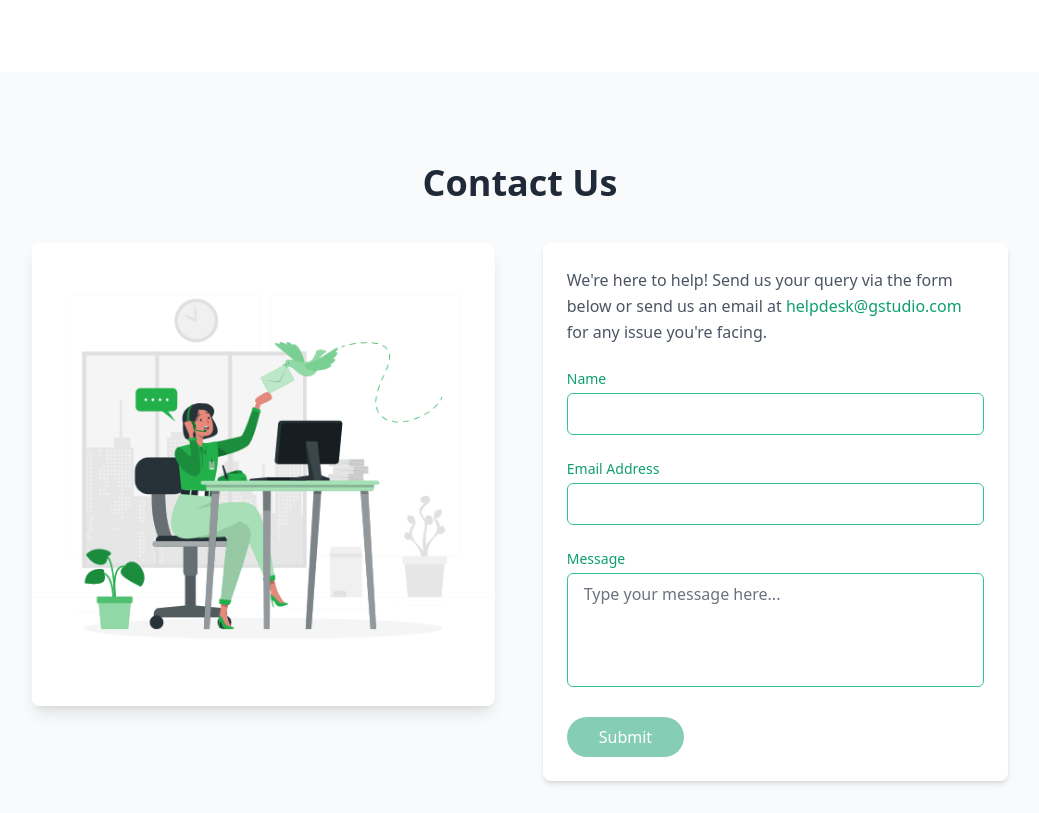
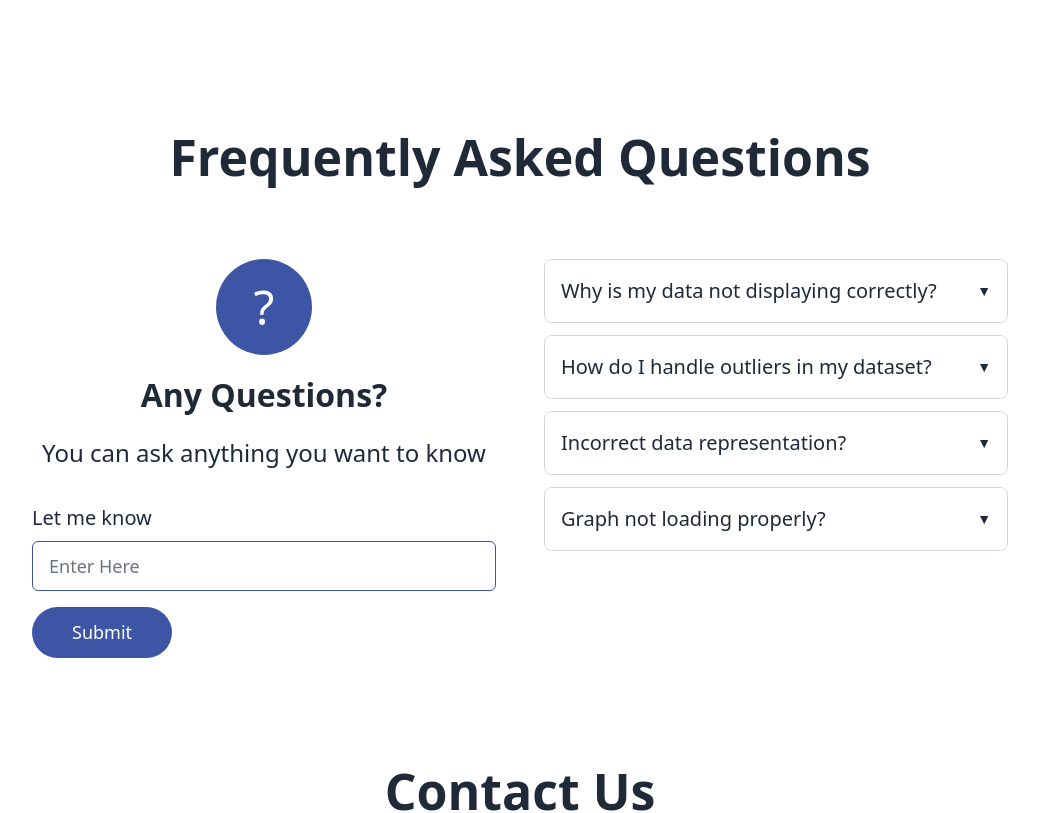
Before and after one commit to SokhengRan987/Final-Project-ReanData-G4-, a React (Vite) app: page / in a window 1280 px wide. Shown: the part 800-1613 px from the top of the page, without its empty margins (120-1159 px from the left). Built offline with nearby package versions, Linux system fonts and the light colour scheme.

Commit message:
helpandsupport

```diff
--- a/src/pages/HelpAndSupport.jsx
+++ b/src/pages/HelpAndSupport.jsx
@@ -1,14 +1,86 @@
-import React from "react";
+import React, { useState } from "react";
 import { motion } from "framer-motion";
-import contactImage from "../assets/C.gif"; // Adjust path based on your structure
 
 function HelpAndSupport() {
-  const [formData, setFormData] = React.useState({
+  // Contact form state
+  const [formData, setFormData] = useState({
     name: "",
     email: "",
     message: "",
   });
 
+  // FAQ accordion state
+  const [activeIndex, setActiveIndex] = useState(null);
+  const [userQuestion, setUserQuestion] = useState("");
+
+  // FAQ data
+  const faqData = [
+    {
+      id: 1,
+      question: "Why is my data not displaying correctly?",
+      answer: (
+        <ul className="text-bold list-disc pl-4 space-y-2 text-[18px]">
+          <a className="block mb-2 text-[18px] font-medium">
+            If your data is not displaying as expected, check for the following:
+          </a>
+          <li> Ensure your file is formatted correctly.</li>
+          <li> Verify that column headers are properly labeled.</li>
+          <li>
+            {" "}
+            Check if there are missing or incorrect values in your dataset.
+          </li>
+          <li> Refresh the page or try uploading the file again.</li>
+        </ul>
+      ),
+    },
+    {
+      id: 2,
+      question: "How do I handle outliers in my dataset?",
+      answer: (
+        <ul className="list-disc pl-4 space-y-2 text-[18px]">
+          <a className="block mb-2 text-[18px] font-medium">
+            Strategies for managing outliers in your dataset:
+          </a>
+          <li> Identify potential outliers using statistical methods.</li>
+          <li> Decide whether to remove, transform, or keep the outliers.</li>
+          <li> Use visualization techniques to understand their impact.</li>
+          <li> Consider the context of your data before making changes.</li>
+        </ul>
+      ),
+    },
+    {
+      id: 3,
+      question: "Incorrect data representation?",
+      answer: (
+        <ul className="list-disc pl-4 space-y-2 text-[18px]">
+          <a className="block mb-2 text-[18px] font-medium">
+            Troubleshooting data representation issues:
+          </a>
+          <li> Check data import settings and file compatibility.</li>
+          <li> Verify data type conversions.</li>
+          <li> Ensure consistent formatting across your dataset.</li>
+          <li> Use data validation tools to identify inconsistencies.</li>
+        </ul>
+      ),
+    },
+    {
+      id: 4,
+      question: "Graph not loading properly?",
+      answer: (
+        <ul className="list-disc pl-4 space-y-2 text-[18px]  ">
+          <a className="block mb-2 text-[18px] font-medium ">
+            Resolving graph loading issues:
+          </a>
+          <li> Clear browser cache and reload the page.</li>
+          <li> Check internet connection stability.</li>
+          <li> Verify browser compatibility.</li>
+          <li> Ensure sufficient system resources are available.</li>
+        </ul>
+      ),
+    },
+  ];
+
+  // Form handlers
   function handleChange(e) {
     const { name, value } = e.target;
     setFormData((prevState) => ({
@@ -28,15 +100,154 @@ function HelpAndSupport() {
     setFormData({ name: "", email: "", message: "" });
   }
 
+  // Toggle accordion
+  const toggleAccordion = (index) => {
+    setActiveIndex(activeIndex === index ? null : index);
+  };
+
+  // Clear user question
+  const clearUserQuestion = () => {
+    setUserQuestion("");
+  };
+
+  // Submit user question
+  const submitUserQuestion = (e) => {
+    e.preventDefault();
+    if (userQuestion.trim() === "") return;
+
+    console.log("User question submitted:", userQuestion);
+    alert("Thank you for your question! Our team will get back to you soon.");
+    setUserQuestion("");
+  };
+
   return (
-    <div className="bg-gray-50 min-h-screen w-full flex items-center justify-center">
+    <div className="bg-white min-h-screen w-full px-20">
+      {/* FAQ Section */}
+      <motion.div
+        initial={{ opacity: 0, y: 50 }}
+        animate={{ opacity: 1, y: 0 }}
+        transition={{ duration: 0.6, delay: 0.3 }}
+        className="container mx-auto py-12 px-6 max-w-5xl"
+      >
+        <h1 className="text-[50px] font-bold text-gray-800 text-center mb-16">
+          Frequently Asked Questions
+        </h1>
+
+        <div className="flex flex-col md:flex-row gap-12">
+          {/* Left section with icon and input */}
+          <motion.div
+            initial={{ scale: 0.9, opacity: 0 }}
+            animate={{ scale: 1, opacity: 1 }}
+            transition={{ duration: 0.5, delay: 0.4 }}
+            className="w-full md:w-2/3 flex flex-col items-center text-center"
+          >
+            {/* Question icon */}
+            <div className="bg-[#3C55A5] w-24 h-24 rounded-full flex items-center justify-center text-white text-5xl mb-4 animate-pulse">
+              ?
+            </div>
+
+            <h2 className="text-[32px] font-bold text-gray-800 mb-4">
+              Any Questions?
+            </h2>
+            <p className="text-[#1E293B] mb-8 text-[24px]">
+              You can ask anything you want to know
+            </p>
+
+            {/* Input section for user question */}
+            <div className="w-full">
+              <p className="text-left text-[#1E293B] mb-2 text-[20px]">
+                Let me know
+              </p>
+              <form onSubmit={submitUserQuestion} className="w-full">
+                <div className="relative">
+                  <input
+                    type="text"
+                    value={userQuestion}
+                    onChange={(e) => setUserQuestion(e.target.value)}
+                    placeholder="Enter Here"
+                    className="w-full py-3 px-4 border border-[#3C55A5] rounded-md focus:outline-none pr-10 text-[18px]"
+                  />
+                  {userQuestion && (
+                    <button
+                      type="button"
+                      onClick={clearUserQuestion}
+                      className="absolute right-3 top-1/2 transform -translate-y-1/2 text-gray-500 hover:text-gray-700"
+                    >
+                      ×
+                    </button>
+                  )}
+                </div>
+                <motion.button
+                  whileHover={{ scale: 1.05 }}
+                  whileTap={{ scale: 0.95 }}
+                  type="submit"
+                  className={`bg-[#3C55A5] text-white font-medium py-3 px-10 mt-4 text-[18px]
+                     rounded-full transition duration-300 flex flex-col items-center text-center ${
+                       !userQuestion
+                         ? " cursor-not-allowed"
+                         : "hover:bg-green-600"
+                     }`}
+                  disabled={!userQuestion}
+                >
+                  Submit
+                </motion.button>
+              </form>
+            </div>
+          </motion.div>
+
+          {/* Right section with accordion */}
+          <motion.div
+            initial={{ opacity: 0, x: 50 }}
+            animate={{ opacity: 1, x: 0 }}
+            transition={{ duration: 0.5, delay: 0.5 }}
+            className="w-full md:w-2/3 flex flex-col gap-3"
+          >
+            {faqData.map((item, index) => (
+              <div
+                key={item.id}
+                className={`border border-gray-300 rounded-lg overflow-hidden duration-300 ${
+                  activeIndex === index ? "shadow-md" : ""
+                  ? 'border-[#3C55A5] shadow-md'
+      : 'border-gray-300'
+                }`}
+              >
+                <button
+                  className="w-full flex justify-between items-center p-4 bg-white text-left cursor-pointer font-medium text-gray-800 text-[20px]"
+                  onClick={() => toggleAccordion(index)}
+                >
+                  <span>{item.question}</span>
+                  <span
+                    className={`text-sm transition-transform duration-300 ${
+                      activeIndex === index ? "transform rotate-180" : ""
+                    }`}
+                  >
+                   ▼
+                  </span>
+                </button>
+
+                <div
+                  className={`transition-all duration-300 overflow-hidden ${
+                    activeIndex === index ? "max-h-96" : "max-h-0"
+                  }`}
+                >
+                  <div className="p-4 bg-[#22b04a1a] border-t border-gray-200 text-gray-700">
+                    {item.answer}
+                  </div>
+                </div>
+              </div>
+            ))}
+          </motion.div>
+        </div>
+      </motion.div>
+
+      {/* Contact Us Section */}
       <motion.div
         initial={{ opacity: 0, y: 50 }}
         animate={{ opacity: 1, y: 0 }}
         transition={{ duration: 0.6 }}
         className="container mx-auto py-12 px-6 max-w-5xl"
       >
-        <h1 className="text-4xl font-bold text-gray-800 text-center mb-10">
+        <h1 className="text-[50px] font-bold text-gray-800 text-center mb-16">
           Contact Us
         </h1>
 
@@ -49,9 +260,9 @@ function HelpAndSupport() {
             className="w-full md:w-1/2 flex justify-center"
           >
             <img
-              src={contactImage}
+              src="./src/assets/cc.gif"
               alt="Support illustration"
-              className="transform scale-x-[-1] rounded-lg shadow-lg"
+              className="transform scale-x-[-1] rounded-lg "
             />
           </motion.div>
 
@@ -60,14 +271,14 @@ function HelpAndSupport() {
             initial={{ opacity: 0, x: 50 }}
             animate={{ opacity: 1, x: 0 }}
             transition={{ duration: 0.5, delay: 0.3 }}
-            className="w-full md:w-1/2 bg-white p-6 rounded-lg shadow-md"
+            className="w-full md:w-1/2 bg-white p-6 rounded-lg"
           >
-            <p className="text-gray-600 leading-relaxed mb-6">
+            <p className="text-gray-600 leading-relaxed mb-8 text-[22px]">
               We're here to help! Send us your query via the form below or send
               us an email at{" "}
               <a
                 href="mailto:helpdesk@gstudio.com"
-                className="text-green-500 hover:underline"
+                className="text-[#3C55A5] hover:underline"
               >
                 helpdesk@gstudio.com
               </a>{" "}
@@ -76,7 +287,10 @@ function HelpAndSupport() {
 
             <form onSubmit={handleSubmit}>
               <div className="mb-6">
-                <label className="block text-green-500 text-sm mb-1" htmlFor="name">
+                <label
+                  className="block text-[#3C55A5] text-[18px] mb-2"
+                  htmlFor="name"
+                >
                   Name
                 </label>
                 <input
@@ -85,13 +299,16 @@ function HelpAndSupport() {
                   name="name"
                   value={formData.name}
                   onChange={handleChange}
-                  className="w-full py-2 px-4 border border-green-400 rounded-md focus:outline-none"
+                  className="w-full py-3 px-4 border border-[#3C55A5] rounded-md focus:outline-none text-[18px]"
                   required
                 />
               </div>
 
               <div className="mb-6">
-                <label className="block text-green-500 text-sm mb-1" htmlFor="email">
+                <label
+                  className="block text-[#3C55A5] text-[18px] mb-2"
+                  htmlFor="email"
+                >
                   Email Address
                 </label>
                 <input
@@ -100,13 +317,16 @@ function HelpAndSupport() {
                   name="email"
                   value={formData.email}
                   onChange={handleChange}
-                  className="w-full py-2 px-4 border border-green-400 rounded-md focus:outline-none"
+                  className="w-full py-3 px-4 border border-[#3C55A5] rounded-md focus:outline-none text-[18px]"
                   required
                 />
               </div>
 
               <div className="mb-6">
-                <label className="block text-green-500 text-sm mb-1" htmlFor="message">
+                <label
+                  className="block text-[#3C55A5] text-[18px] mb-2"
+                  htmlFor="message"
+                >
                   Message
                 </label>
                 <textarea
@@ -116,7 +336,7 @@ function HelpAndSupport() {
                   onChange={handleChange}
                   placeholder="Type your message here..."
                   rows="4"
-                  className="w-full py-2 px-4 border border-green-400 rounded-md focus:outline-none resize-none"
+                  className="w-full py-3 px-4 border border-[#3C55A5] rounded-md focus:outline-none resize-none text-[18px]"
                   required
                 />
               </div>
@@ -126,12 +346,15 @@ function HelpAndSupport() {
                   whileHover={{ scale: 1.05 }}
                   whileTap={{ scale: 0.95 }}
                   type="submit"
-                  className={`bg-green-500 text-white font-medium py-2 px-8 rounded-full transition duration-300 ${
+                  className={`bg-[#3C55A5] text-white font-medium py-3 px-10 text-[18x]
+                     rounded-full transition duration-300 ${
+                       !formData.name || !formData.email || !formData.message
+                         ? " cursor-not-allowed"
+                         : "hover:bg-green-500"
+                     }`}
+                  disabled={
                     !formData.name || !formData.email || !formData.message
-                      ? "opacity-50 cursor-not-allowed"
-                      : "hover:bg-green-600"
-                  }`}
-                  disabled={!formData.name || !formData.email || !formData.message}
+                  }
                 >
                   Submit
                 </motion.button>
@@ -140,6 +363,25 @@ function HelpAndSupport() {
           </motion.div>
         </div>
       </motion.div>
+
+      {/* CSS animation */}
+      <style jsx>{`
+        @keyframes pulse {
+          0% {
+            transform: scale(1);
+          }
+          50% {
+            transform: scale(1.05);
+          }
+          100% {
+            transform: scale(1);
+          }
+        }
+
+        .animate-pulse {
+          animation: pulse 2s infinite;
+        }
+      `}</style>
     </div>
   );
 }
```
Also changed, not shown: src/assets/C.gif (deleted), src/assets/cc.gif (added).
